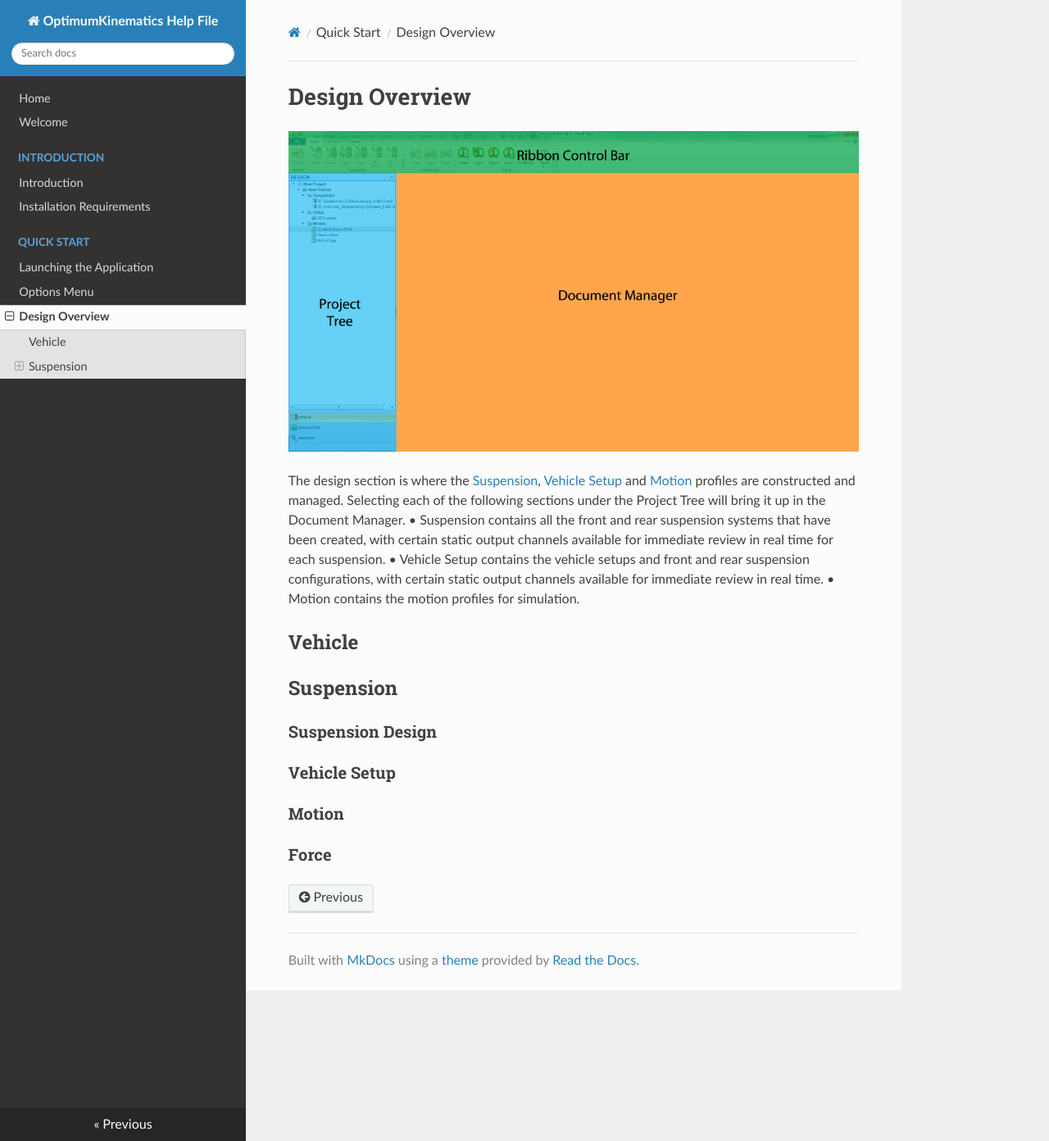
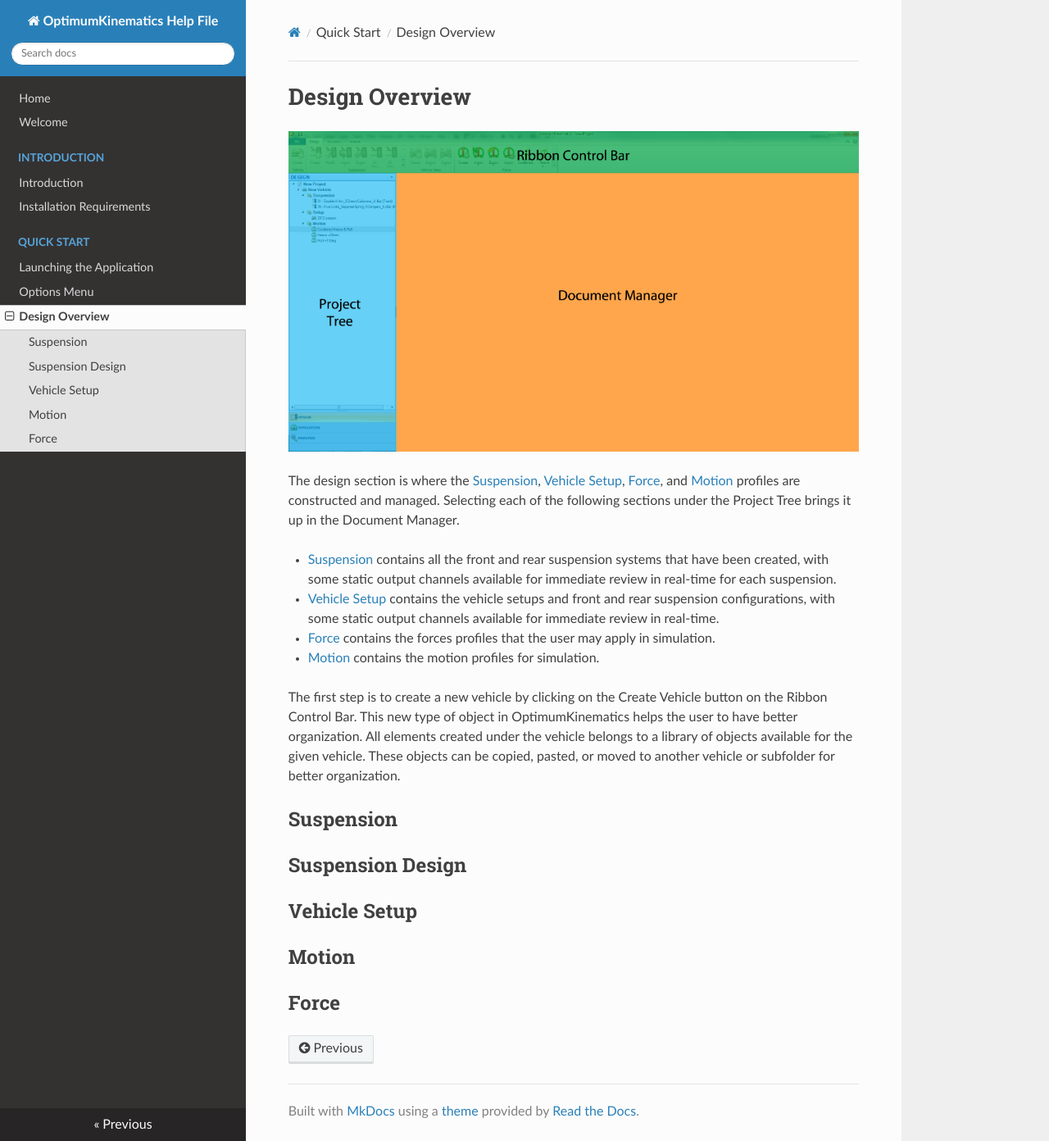
Before and after one commit to paulohy/OptimumKinematics-Help, an MkDocs documentation site: the page built from docs/2_Quick_Start/C_Design_Overview.md, in a window 1280 px wide and 1392 px high. Shown: the whole window at 82% size. Built offline with MkDocs 1.6.1, drawn with Linux system fonts in a browser that asks for light colours; nearby versions of some CDN libraries.

Commit message:
Adjusted the Design Overview

```diff
--- a/docs/2_Quick_Start/C_Design_Overview.md
+++ b/docs/2_Quick_Start/C_Design_Overview.md
@@ -11,21 +11,22 @@
 
 ![Design Window](../img/2_C_design_window.png)
 
-The design section is where the [Suspension](###Suspension-Design), [Vehicle Setup](###Vehicle-Setup) and [Motion](###Motion) profiles are constructed and managed.
-Selecting each of the following sections under the Project Tree will bring it up in the Document Manager.
-•	Suspension contains all the front and rear suspension systems that have been created, with certain static output channels available for immediate review in real time for each suspension.
-•	Vehicle Setup contains the vehicle setups and front and rear suspension configurations, with certain static output channels available for immediate review in real time.
-•	Motion contains the motion profiles for simulation.
+The design section is where the [Suspension](##Suspension-Design), [Vehicle Setup](##Vehicle-Setup), [Force](##Force), and [Motion](##Motion) profiles are constructed and managed.
+Selecting each of the following sections under the Project Tree brings it up in the Document Manager.
 
+* [Suspension](##Suspension) contains all the front and rear suspension systems that have been created, with some static output channels available for immediate review in real-time for each suspension.
+* [Vehicle Setup](##Vehicle-Setup) contains the vehicle setups and front and rear suspension configurations, with some static output channels available for immediate review in real-time.
+* [Force](##Force) contains the forces profiles that the user may apply in simulation.
+* [Motion](##Motion) contains the motion profiles for simulation.
 
-## Vehicle
+The first step is to create a new vehicle by clicking on the Create Vehicle button on the Ribbon Control Bar. This new type of object in OptimumKinematics helps the user to have better organization. All elements created under the vehicle belongs to a library of objects available for the given vehicle. These objects can be copied, pasted, or moved to another vehicle or subfolder for better organization.
 
 ## Suspension
 
-### Suspension Design
+## Suspension Design
 
-### Vehicle Setup
+## Vehicle Setup
 
-### Motion
+## Motion
 
-### Force
+## Force
```
Also changed, not shown: docs/1_Introduction/1_Introduction.md (+2 -2 lines), docs/welcome.md (+3 -0 lines), docs/3_Detailed_Overview/D_Analysis.md (renamed from docs/5_Detailed_Overview/D_Analysis.md).
